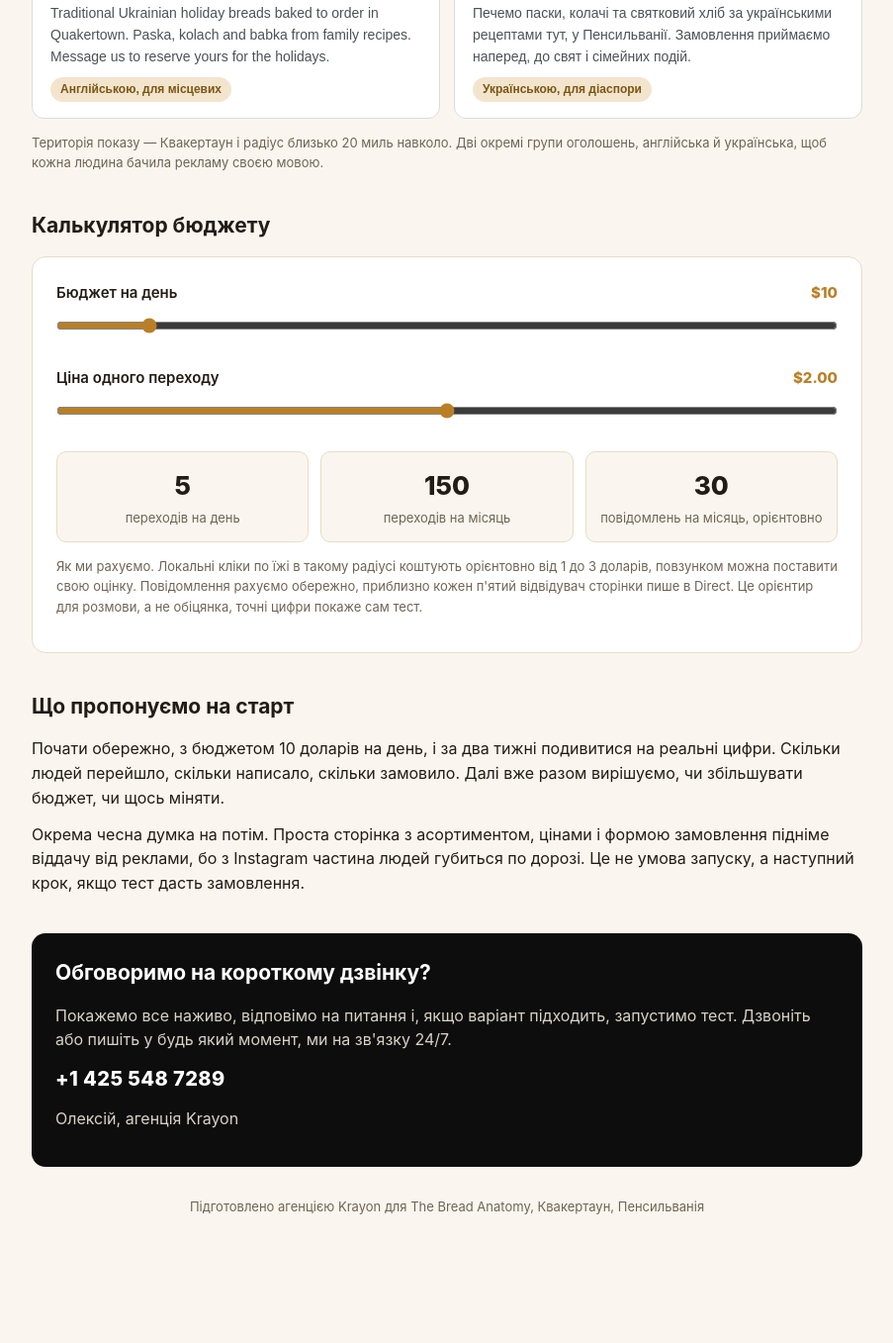
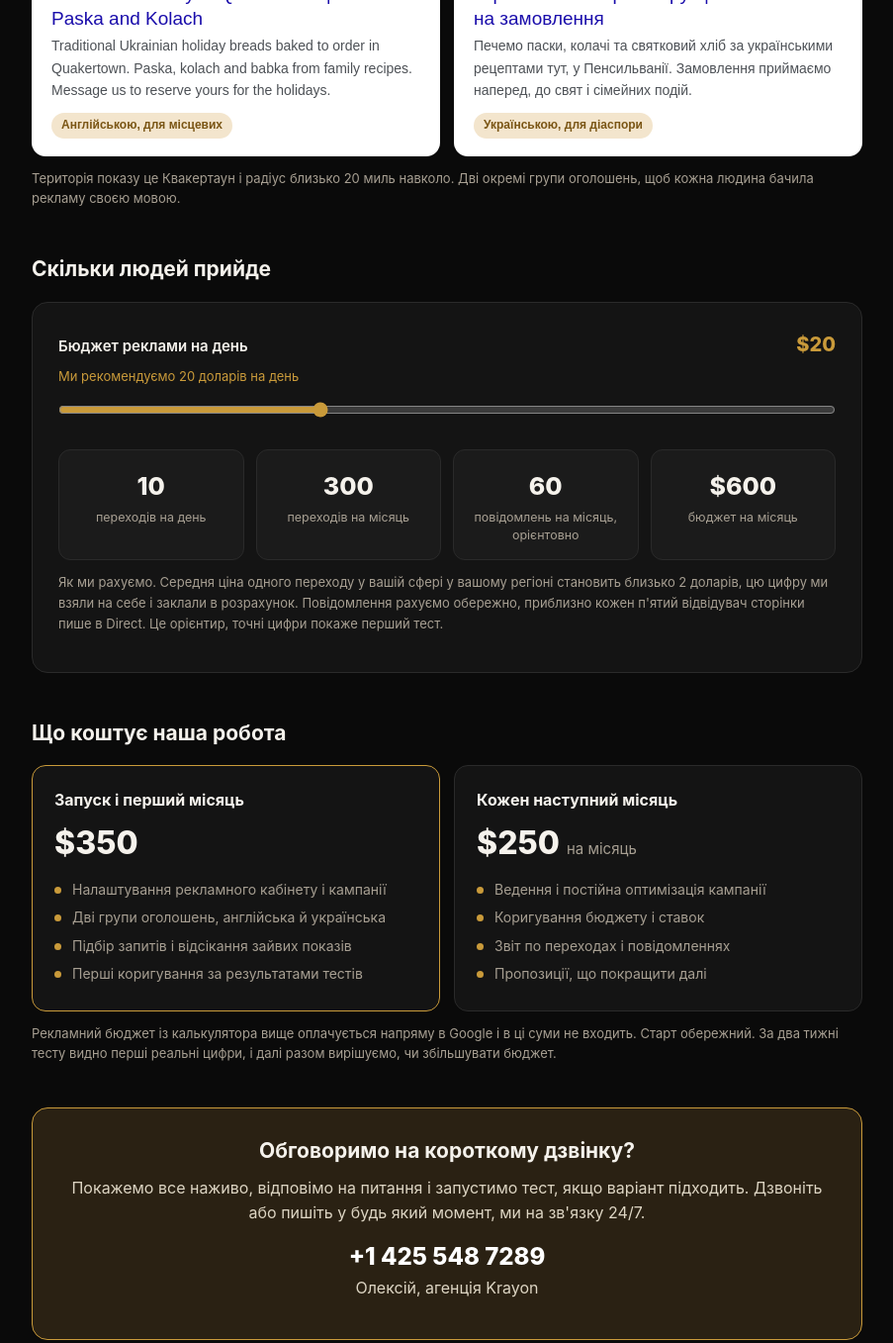
Before and after one commit to iampitko/krayon-demos, a plain HTML site: page presentation/bread-anatomy/index.html in a window 1280 px wide. Shown: the part 753-2110 px from the top of the page at 99% size, without its empty margins (188-1091 px from the left). Before the commit the page ends 2046 px from the top, so only its background shows below. Drawn offline with Linux system fonts and the light colour scheme.

Commit message:
Rebuild Bread Anatomy presentation in Krayon style with pricing

```diff
--- a/presentation/bread-anatomy/index.html
+++ b/presentation/bread-anatomy/index.html
@@ -3,89 +3,97 @@
 <head>
 <meta charset="UTF-8">
 <meta name="viewport" content="width=device-width, initial-scale=1.0">
-<title>Реклама для The Bread Anatomy — презентація Krayon</title>
+<title>Реклама для The Bread Anatomy — Krayon</title>
 <style>
   :root{
-    --bg:#faf6ef; --card:#ffffff; --ink:#221c14; --muted:#6f6455;
-    --accent:#b97f26; --accent-soft:#f3e5cd; --line:#e7dcc8;
-    --ad-blue:#1a0dab; --ad-green:#006621;
+    --bg:#0a0a0a; --card:#141414; --card2:#1b1b1b; --line:#2a2a2a;
+    --ink:#f5f2ec; --muted:#a79f92; --accent:#c99a3a; --accent-soft:#2a2113;
   }
   *{box-sizing:border-box; margin:0; padding:0;}
-  body{font-family:-apple-system,"Segoe UI",Roboto,"Helvetica Neue",Arial,sans-serif; background:var(--bg); color:var(--ink); line-height:1.55;}
-  .wrap{max-width:880px; margin:0 auto; padding:0 20px 64px;}
-  header{background:#0d0d0d; color:#fff; padding:26px 0; margin-bottom:36px;}
-  header .wrap{padding-bottom:0;}
-  .logo{font-weight:800; letter-spacing:.35em; font-size:20px;}
-  .logo span{color:var(--accent);}
-  header p{color:#bdbdbd; font-size:14px; margin-top:6px; letter-spacing:.04em;}
-  h1{font-size:30px; line-height:1.25; margin-bottom:10px;}
-  .lead{font-size:17px; color:var(--muted); margin-bottom:30px;}
-  h2{font-size:21px; margin:38px 0 14px;}
-  p{margin-bottom:12px;}
+  body{font-family:-apple-system,"Segoe UI",Roboto,"Helvetica Neue",Arial,sans-serif; background:var(--bg); color:var(--ink); line-height:1.6;}
+  .wrap{max-width:880px; margin:0 auto; padding:0 20px 70px;}
+  header{padding:34px 0 8px; display:flex; align-items:center; gap:16px;}
+  header img{width:58px; height:58px; border-radius:12px; display:block;}
+  .wordmark{font-weight:800; letter-spacing:.35em; font-size:21px;}
+  .wordmark small{display:block; letter-spacing:.06em; font-weight:400; font-size:13px; color:var(--muted); margin-top:3px;}
+  .hero{padding:30px 0 6px;}
+  h1{font-size:32px; line-height:1.25; margin-bottom:12px;}
+  .lead{font-size:17px; color:var(--muted); max-width:640px;}
+  h2{font-size:21px; margin:44px 0 16px;}
+  p{margin-bottom:12px; color:#e8e3d9;}
   .steps{display:grid; grid-template-columns:repeat(3,1fr); gap:14px;}
-  .step{background:var(--card); border:1px solid var(--line); border-radius:12px; padding:18px;}
-  .step .num{display:inline-block; background:var(--accent); color:#fff; width:26px; height:26px; border-radius:50%; text-align:center; line-height:26px; font-weight:700; font-size:14px; margin-bottom:10px;}
+  .step{background:var(--card); border:1px solid var(--line); border-radius:14px; padding:20px;}
+  .step .num{display:inline-block; background:var(--accent); color:#141414; width:27px; height:27px; border-radius:50%; text-align:center; line-height:27px; font-weight:800; font-size:14px; margin-bottom:12px;}
   .step h3{font-size:16px; margin-bottom:6px;}
   .step p{font-size:14px; color:var(--muted); margin:0;}
   .ads{display:grid; grid-template-columns:1fr 1fr; gap:14px;}
-  .ad{background:#fff; border:1px solid #dadce0; border-radius:12px; padding:16px 18px; font-family:Arial,sans-serif;}
-  .ad .sponsored{font-size:12px; font-weight:700; color:#202124; margin-bottom:4px;}
-  .ad .url{font-size:13px; color:#202124; margin-bottom:2px;}
+  .ad{background:#fff; border-radius:14px; padding:18px 20px; font-family:Arial,sans-serif; color:#202124;}
+  .ad .sponsored{font-size:12px; font-weight:700; margin-bottom:4px;}
+  .ad .url{font-size:13px;}
   .ad .url small{color:#5f6368;}
-  .ad .head{font-size:19px; color:var(--ad-blue); line-height:1.3; margin:2px 0 4px;}
-  .ad .desc{font-size:14px; color:#4d5156;}
-  .ad .tag{display:inline-block; margin-top:10px; font-size:12px; background:var(--accent-soft); color:#7a5514; border-radius:20px; padding:3px 10px; font-weight:600;}
-  .calc{background:var(--card); border:1px solid var(--line); border-radius:14px; padding:24px;}
-  .calc .row{margin-bottom:20px;}
-  .calc label{display:flex; justify-content:space-between; font-weight:600; font-size:15px; margin-bottom:8px;}
-  .calc label output{color:var(--accent); font-weight:800;}
-  input[type=range]{width:100%; accent-color:var(--accent); height:28px;}
-  .results{display:grid; grid-template-columns:repeat(3,1fr); gap:12px; margin-top:6px;}
-  .res{background:var(--bg); border:1px solid var(--line); border-radius:10px; padding:14px; text-align:center;}
-  .res .big{font-size:26px; font-weight:800; color:var(--ink);}
-  .res .cap{font-size:13px; color:var(--muted); margin-top:2px;}
-  .note{font-size:13px; color:var(--muted); margin-top:14px;}
-  .next{background:#0d0d0d; color:#f2ede3; border-radius:14px; padding:24px; margin-top:38px;}
-  .next h2{color:#fff; margin-top:0;}
-  .next p{color:#d8d2c6;}
-  .next .phone{font-size:20px; font-weight:800; color:#fff; letter-spacing:.02em;}
-  footer{margin-top:30px; font-size:13px; color:var(--muted); text-align:center;}
+  .ad .head{font-size:19px; color:#1a0dab; line-height:1.3; margin:2px 0 4px;}
+  .ad .desc{font-size:14px; color:#4d5156; margin:0;}
+  .ad .tag{display:inline-block; margin-top:12px; font-size:12px; background:#f3e5cd; color:#7a5514; border-radius:20px; padding:3px 10px; font-weight:600;}
+  .fineprint{font-size:13px; color:var(--muted); margin-top:12px;}
+  .calc{background:var(--card); border:1px solid var(--line); border-radius:16px; padding:26px;}
+  .calc label{display:flex; justify-content:space-between; align-items:baseline; font-weight:600; font-size:15px; margin-bottom:6px;}
+  .calc label output{color:var(--accent); font-weight:800; font-size:20px;}
+  .rec{font-size:13px; color:var(--accent); margin-bottom:8px;}
+  input[type=range]{width:100%; accent-color:var(--accent); height:30px;}
+  .results{display:grid; grid-template-columns:repeat(4,1fr); gap:12px; margin-top:18px;}
+  .res{background:var(--card2); border:1px solid var(--line); border-radius:12px; padding:16px 10px; text-align:center;}
+  .res .big{font-size:25px; font-weight:800;}
+  .res .cap{font-size:12.5px; color:var(--muted); margin-top:3px; line-height:1.4;}
+  .prices{display:grid; grid-template-columns:1fr 1fr; gap:14px;}
+  .price{background:var(--card); border:1px solid var(--line); border-radius:14px; padding:22px;}
+  .price.main{border-color:var(--accent);}
+  .price .amount{font-size:32px; font-weight:800; margin:4px 0 8px;}
+  .price .amount small{font-size:15px; color:var(--muted); font-weight:400;}
+  .price h3{font-size:16px;}
+  .price ul{list-style:none; margin-top:8px;}
+  .price li{font-size:14px; color:var(--muted); padding:3px 0 3px 18px; position:relative;}
+  .price li:before{content:""; position:absolute; left:0; top:11px; width:7px; height:7px; border-radius:50%; background:var(--accent);}
+  .cta{background:var(--accent-soft); border:1px solid var(--accent); border-radius:16px; padding:26px; margin-top:44px; text-align:center;}
+  .cta h2{margin:0 0 8px;}
+  .cta p{color:#ddd5c3;}
+  .cta .phone{font-size:24px; font-weight:800; color:#fff; margin-top:10px;}
+  footer{margin-top:34px; font-size:13px; color:var(--muted); text-align:center;}
   @media (max-width:700px){
-    .steps,.ads,.results{grid-template-columns:1fr;}
-    h1{font-size:25px;}
+    .steps,.ads,.prices{grid-template-columns:1fr;}
+    .results{grid-template-columns:1fr 1fr;}
+    h1{font-size:26px;}
   }
 </style>
 </head>
 <body>
-
-<header>
-  <div class="wrap">
-    <div class="logo">KRAY<span>O</span>N</div>
-    <p>Агенція цифрового маркетингу, Сіетл</p>
-  </div>
-</header>
-
 <div class="wrap">
 
-  <h1>Реклама для The Bread Anatomy</h1>
-  <p class="lead">Перший варіант реклами в Google, підготовлений для пекарні в Квакертауні. Показуємо до будь якого запуску, щоб ви бачили, що саме побачать люди і як рахується бюджет.</p>
+  <header>
+    <img src="logo.jpg" alt="Krayon">
+    <div class="wordmark">KRAYON<small>Агенція цифрового маркетингу</small></div>
+  </header>
+
+  <div class="hero">
+    <h1>Реклама в Google для The Bread Anatomy</h1>
+    <p class="lead">Показуємо пекарню людям навколо Квакертауна саме в момент, коли вони шукають випічку поруч. Нижче просто і по кроках, як це працює і що це коштує.</p>
+  </div>
 
   <h2>Як це працює</h2>
   <div class="steps">
     <div class="step">
       <span class="num">1</span>
       <h3>Людина шукає</h3>
-      <p>Хтось поруч із Квакертауном вводить у Google «українська пекарня поруч», «паска на замовлення» або «ukrainian bakery near me».</p>
+      <p>Хтось поруч вводить у Google «паска на замовлення», «українська пекарня поруч» або «ukrainian bakery near me».</p>
     </div>
     <div class="step">
       <span class="num">2</span>
-      <h3>Бачить ваше оголошення</h3>
-      <p>Ваша пекарня показується угорі результатів пошуку, саме в момент, коли людина вже хоче купити випічку.</p>
+      <h3>Бачить пекарню</h3>
+      <p>The Bread Anatomy показується угорі пошуку, коли людина вже готова замовляти.</p>
     </div>
     <div class="step">
       <span class="num">3</span>
-      <h3>Пише вам напряму</h3>
-      <p>Оголошення веде на вашу сторінку в Instagram, де людина одразу пише повідомлення і замовляє.</p>
+      <h3>Пише і замовляє</h3>
+      <p>Реклама веде на сторінку в Instagram, де людина одразу пише повідомлення із замовленням.</p>
     </div>
   </div>
 
@@ -95,45 +103,62 @@
       <div class="sponsored">Sponsored</div>
       <div class="url">instagram.com <small>› thebreadanatomy</small></div>
       <div class="head">Ukrainian Bakery in Quakertown | Fresh Paska and Kolach</div>
-      <div class="desc">Traditional Ukrainian holiday breads baked to order in Quakertown. Paska, kolach and babka from family recipes. Message us to reserve yours for the holidays.</div>
+      <p class="desc">Traditional Ukrainian holiday breads baked to order in Quakertown. Paska, kolach and babka from family recipes. Message us to reserve yours for the holidays.</p>
       <span class="tag">Англійською, для місцевих</span>
     </div>
     <div class="ad">
       <div class="sponsored">Реклама</div>
       <div class="url">instagram.com <small>› thebreadanatomy</small></div>
       <div class="head">Українська пекарня поруч | Паска і колач на замовлення</div>
-      <div class="desc">Печемо паски, колачі та святковий хліб за українськими рецептами тут, у Пенсильванії. Замовлення приймаємо наперед, до свят і сімейних подій.</div>
+      <p class="desc">Печемо паски, колачі та святковий хліб за українськими рецептами тут, у Пенсильванії. Замовлення приймаємо наперед, до свят і сімейних подій.</p>
       <span class="tag">Українською, для діаспори</span>
     </div>
   </div>
-  <p class="note">Територія показу — Квакертаун і радіус близько 20 миль навколо. Дві окремі групи оголошень, англійська й українська, щоб кожна людина бачила рекламу своєю мовою.</p>
+  <p class="fineprint">Територія показу це Квакертаун і радіус близько 20 миль навколо. Дві окремі групи оголошень, щоб кожна людина бачила рекламу своєю мовою.</p>
 
-  <h2>Калькулятор бюджету</h2>
+  <h2>Скільки людей прийде</h2>
   <div class="calc">
-    <div class="row">
-      <label>Бюджет на день <output id="budgetOut">$10</output></label>
-      <input type="range" id="budget" min="5" max="50" step="1" value="10">
+    <label>Бюджет реклами на день <output id="budgetOut">$20</output></label>
+    <div class="rec">Ми рекомендуємо 20 доларів на день</div>
+    <input type="range" id="budget" min="10" max="40" step="1" value="20">
+    <div class="results">
+      <div class="res"><div class="big" id="clicksDay">10</div><div class="cap">переходів на день</div></div>
+      <div class="res"><div class="big" id="clicksMonth">300</div><div class="cap">переходів на місяць</div></div>
+      <div class="res"><div class="big" id="msgsMonth">60</div><div class="cap">повідомлень на місяць, орієнтовно</div></div>
+      <div class="res"><div class="big" id="spendMonth">$600</div><div class="cap">бюджет на місяць</div></div>
     </div>
-    <div class="row">
-      <label>Ціна одного переходу <output id="cpcOut">$2.00</output></label>
-      <input type="range" id="cpc" min="1" max="3" step="0.25" value="2">
-    </div>
-    <div class="results">
-      <div class="res"><div class="big" id="clicksDay">5</div><div class="cap">переходів на день</div></div>
-      <div class="res"><div class="big" id="clicksMonth">150</div><div class="cap">переходів на місяць</div></div>
-      <div class="res"><div class="big" id="msgsMonth">30</div><div class="cap">повідомлень на місяць, орієнтовно</div></div>
-    </div>
-    <p class="note">Як ми рахуємо. Локальні кліки по їжі в такому радіусі коштують орієнтовно від 1 до 3 доларів, повзунком можна поставити свою оцінку. Повідомлення рахуємо обережно, приблизно кожен п'ятий відвідувач сторінки пише в Direct. Це орієнтир для розмови, а не обіцянка, точні цифри покаже сам тест.</p>
+    <p class="fineprint">Як ми рахуємо. Середня ціна одного переходу у вашій сфері у вашому регіоні становить близько 2 доларів, цю цифру ми взяли на себе і заклали в розрахунок. Повідомлення рахуємо обережно, приблизно кожен п'ятий відвідувач сторінки пише в Direct. Це орієнтир, точні цифри покаже перший тест.</p>
   </div>
 
-  <h2>Що пропонуємо на старт</h2>
-  <p>Почати обережно, з бюджетом 10 доларів на день, і за два тижні подивитися на реальні цифри. Скільки людей перейшло, скільки написало, скільки замовило. Далі вже разом вирішуємо, чи збільшувати бюджет, чи щось міняти.</p>
-  <p>Окрема чесна думка на потім. Проста сторінка з асортиментом, цінами і формою замовлення підніме віддачу від реклами, бо з Instagram частина людей губиться по дорозі. Це не умова запуску, а наступний крок, якщо тест дасть замовлення.</p>
+  <h2>Що коштує наша робота</h2>
+  <div class="prices">
+    <div class="price main">
+      <h3>Запуск і перший місяць</h3>
+      <div class="amount">$350</div>
+      <ul>
+        <li>Налаштування рекламного кабінету і кампанії</li>
+        <li>Дві групи оголошень, англійська й українська</li>
+        <li>Підбір запитів і відсікання зайвих показів</li>
+        <li>Перші коригування за результатами тестів</li>
+      </ul>
+    </div>
+    <div class="price">
+      <h3>Кожен наступний місяць</h3>
+      <div class="amount">$250 <small>на місяць</small></div>
+      <ul>
+        <li>Ведення і постійна оптимізація кампанії</li>
+        <li>Коригування бюджету і ставок</li>
+        <li>Звіт по переходах і повідомленнях</li>
+        <li>Пропозиції, що покращити далі</li>
+      </ul>
+    </div>
+  </div>
+  <p class="fineprint">Рекламний бюджет із калькулятора вище оплачується напряму в Google і в ці суми не входить. Старт обережний. За два тижні тесту видно перші реальні цифри, і далі разом вирішуємо, чи збільшувати бюджет.</p>
 
-  <div class="next">
+  <div class="cta">
     <h2>Обговоримо на короткому дзвінку?</h2>
-    <p>Покажемо все наживо, відповімо на питання і, якщо варіант підходить, запустимо тест. Дзвоніть або пишіть у будь який момент, ми на зв'язку 24/7.</p>
-    <p class="phone">+1 425 548 7289</p>
+    <p>Покажемо все наживо, відповімо на питання і запустимо тест, якщо варіант підходить. Дзвоніть або пишіть у будь який момент, ми на зв'язку 24/7.</p>
+    <div class="phone">+1 425 548 7289</div>
     <p>Олексій, агенція Krayon</p>
   </div>
 
@@ -143,21 +168,19 @@
 
 <script>
   var budget = document.getElementById('budget');
-  var cpc = document.getElementById('cpc');
+  var CPC = 2;
   function fmt(n){ return n.toLocaleString('uk-UA'); }
   function calc(){
     var b = parseFloat(budget.value);
-    var c = parseFloat(cpc.value);
     document.getElementById('budgetOut').textContent = '$' + b;
-    document.getElementById('cpcOut').textContent = '$' + c.toFixed(2);
-    var perDay = b / c;
+    var perDay = b / CPC;
     var perMonth = perDay * 30;
     document.getElementById('clicksDay').textContent = fmt(Math.round(perDay));
     document.getElementById('clicksMonth').textContent = fmt(Math.round(perMonth));
     document.getElementById('msgsMonth').textContent = fmt(Math.round(perMonth / 5));
+    document.getElementById('spendMonth').textContent = '$' + fmt(Math.round(b * 30));
   }
   budget.addEventListener('input', calc);
-  cpc.addEventListener('input', calc);
   calc();
 </script>
 
```
